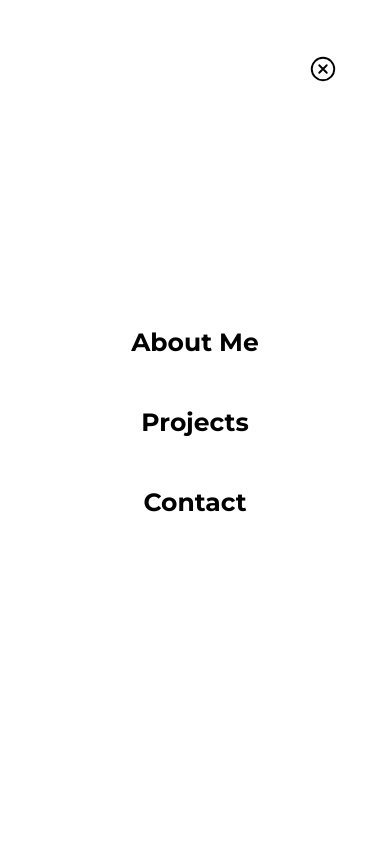
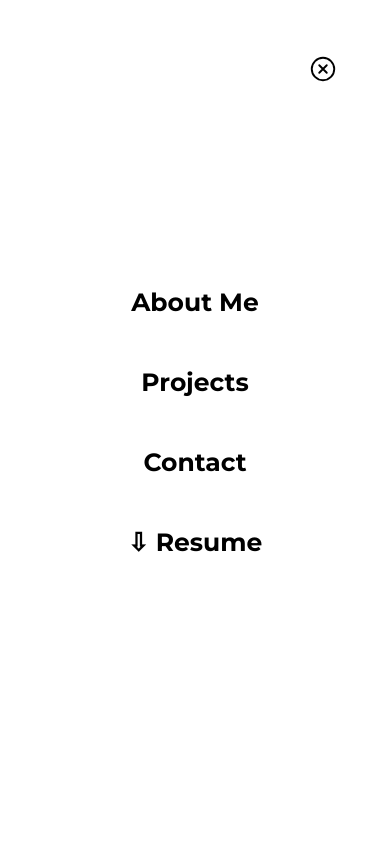
Before and after one commit to farhanazulaikha/my-portfolio, a React (Vite) app: page / in a window 390 px wide. Both pictures are taken after a click on the button 367 px from the left and 50 px from the top of the page. Shown: the top 844 px of the page. Built offline with nearby package versions, Linux system fonts and the light colour scheme.

Commit message:
fix header menu

```diff
--- a/src/components/header/header.css
+++ b/src/components/header/header.css
@@ -119,7 +119,12 @@ header {
     text-align: center;
 }
 
-.nav-menu-link-about-me:hover, .nav-menu-link-projects:hover, .nav-menu-link-contact:hover {
+.nav-menu-link-resume {
+    text-decoration: none;
+    color: black;
+}
+
+.nav-menu-link-about-me:hover, .nav-menu-link-projects:hover, .nav-menu-link-contact:hover, .nav-menu-link-resume:hover {
     border-bottom: 1px solid #333;
 
 }
--- a/src/routes/HeaderRoute.jsx
+++ b/src/routes/HeaderRoute.jsx
@@ -85,6 +85,7 @@ export default function HeaderRoute() {
                         >
                                 Contact
                         </Link>
+                        <a className="nav-menu-link-resume" href={farhanaResume} download="FARHANAZULAIKHA_RESUME.pdf" target="_blank">&#8681; Resume</a>
                     </div>
                 </div>
                 :
```
